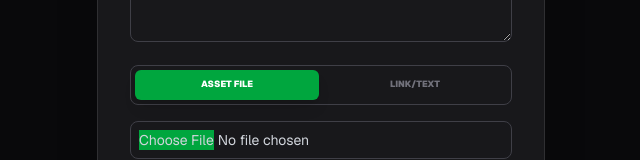
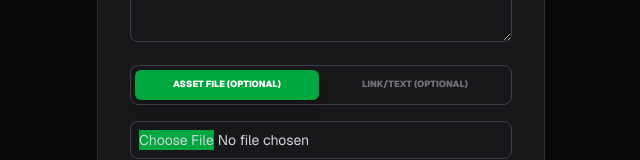
Before and after one commit to saleemm1/payonce-cash, a Next.js app: page /create/invoice in a window 1280 px wide. Shown: the part 340-500 px from the top of the page, without its empty margins (319-959 px from the left). Built offline with nearby package versions, Linux system fonts and the light colour scheme; no server answers.

Commit message:
Update page.js

```diff
--- a/app/create/invoice/page.js
+++ b/app/create/invoice/page.js
@@ -104,8 +104,8 @@ export default function InvoiceUploadPage() {
         <textarea required value={productDesc} onChange={(e) => setProductDesc(e.target.value)} className="w-full p-3 bg-zinc-900 border border-zinc-700 rounded-lg text-white outline-none focus:border-green-500 h-20 text-sm" placeholder="Details & Terms..."></textarea>
 
         <div className="flex bg-zinc-900 p-1 rounded-lg border border-zinc-700 gap-1">
-          <button type="button" onClick={() => setDeliveryType('file')} className={`flex-1 py-2 text-[9px] font-black uppercase rounded-md transition-all ${deliveryType === 'file' ? 'bg-green-600 text-white shadow-lg' : 'text-zinc-500 hover:text-white'}`}>Asset File</button>
-          <button type="button" onClick={() => setDeliveryType('link')} className={`flex-1 py-2 text-[9px] font-black uppercase rounded-md transition-all ${deliveryType === 'link' ? 'bg-green-600 text-white shadow-lg' : 'text-zinc-500 hover:text-white'}`}>Link/Text</button>
+          <button type="button" onClick={() => setDeliveryType('file')} className={`flex-1 py-2 text-[9px] font-black uppercase rounded-md transition-all ${deliveryType === 'file' ? 'bg-green-600 text-white shadow-lg' : 'text-zinc-500 hover:text-white'}`}>Asset File (Optional)</button>
+          <button type="button" onClick={() => setDeliveryType('link')} className={`flex-1 py-2 text-[9px] font-black uppercase rounded-md transition-all ${deliveryType === 'link' ? 'bg-green-600 text-white shadow-lg' : 'text-zinc-500 hover:text-white'}`}>Link/Text (Optional)</button>
         </div>
 
         {deliveryType === 'file' ? (
```
